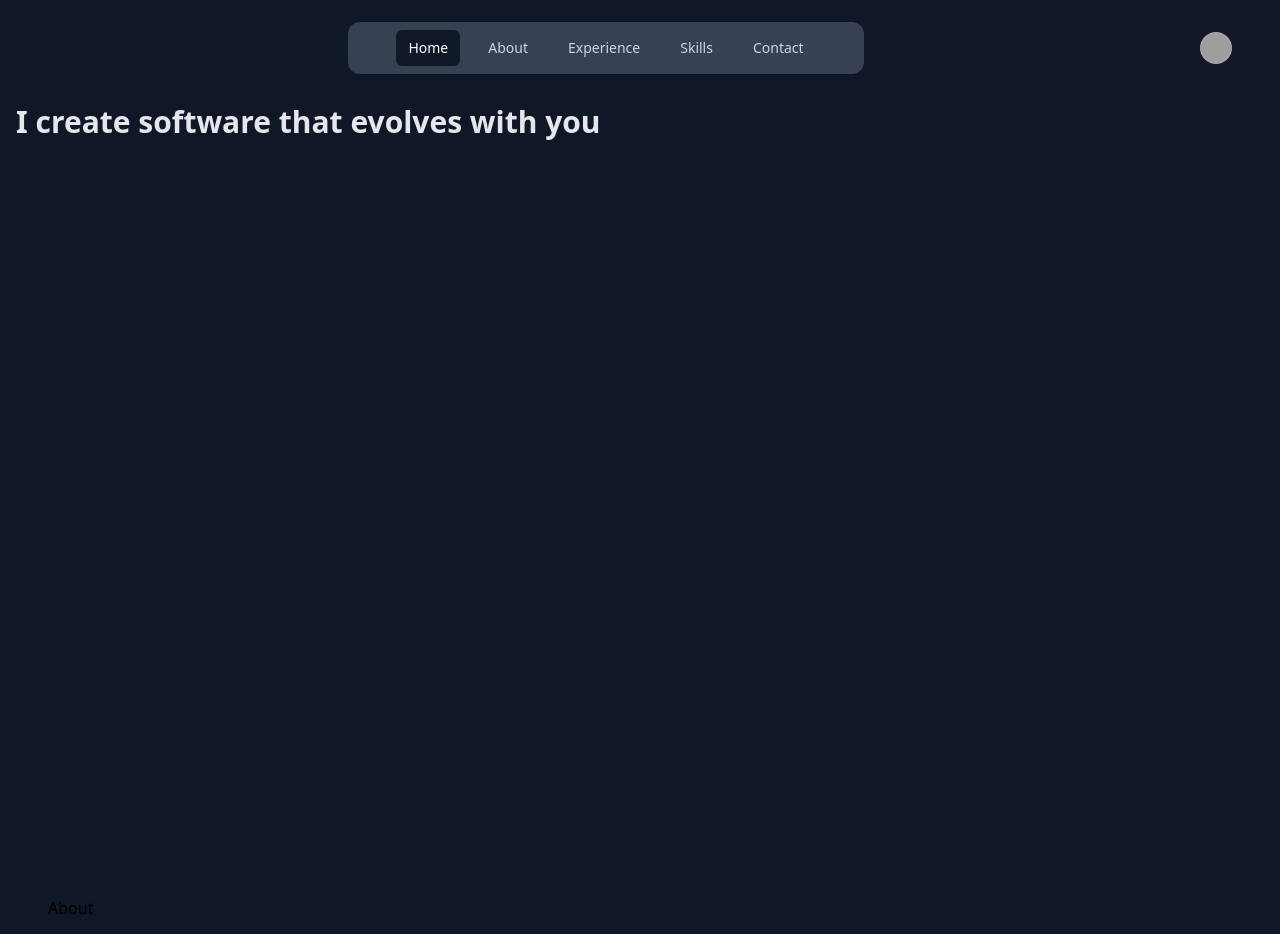
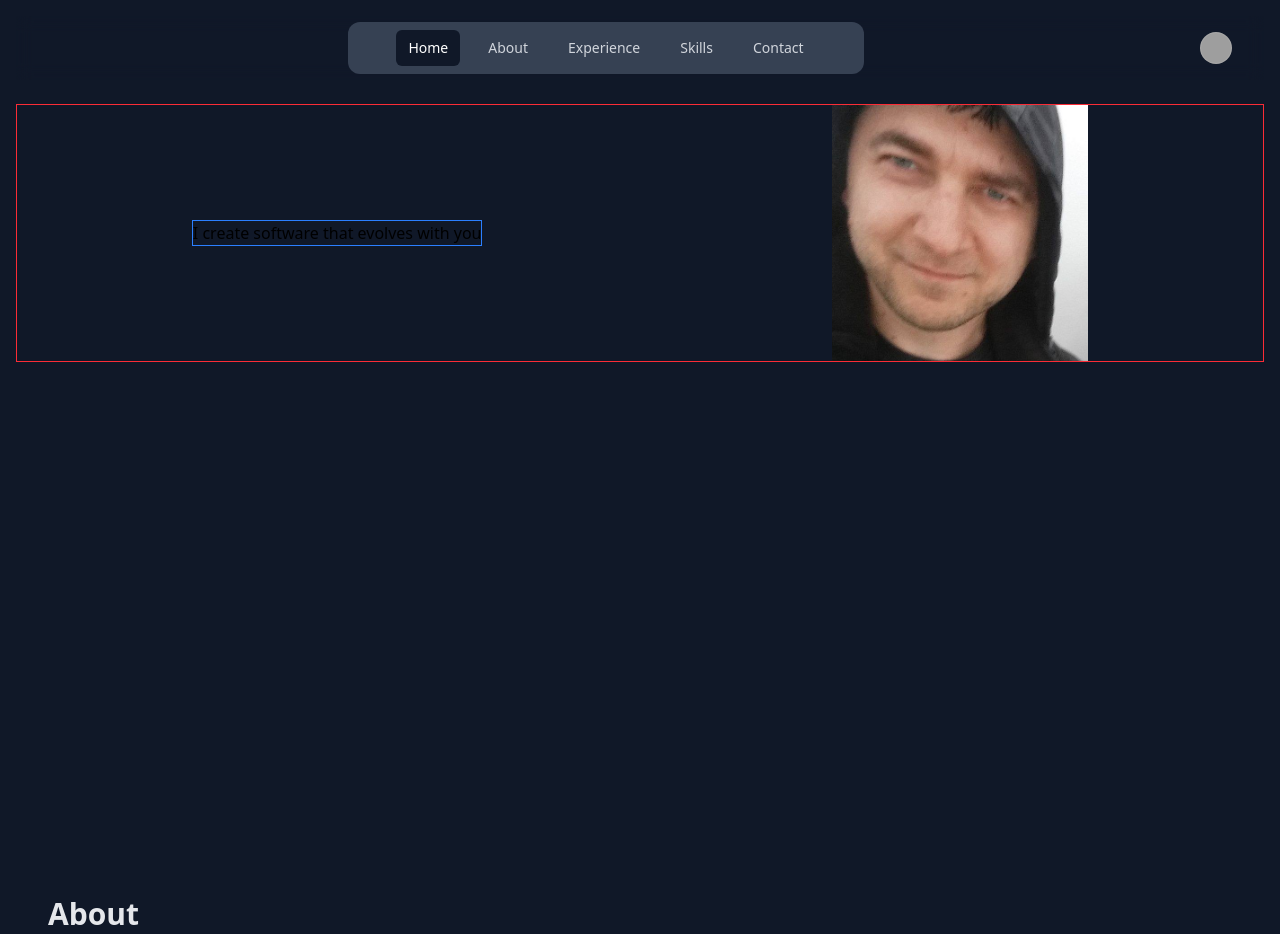
Before and after one commit to rlukawski/personal-website, a React (Vite) app: page /#home in a window 1280 px wide. Shown: the top 934 px of the page. Built offline with nearby package versions, Linux system fonts and the light colour scheme; grey boxes are pictures that could not be loaded.

Commit message:
fix styles

```diff
--- a/src/components/Home.tsx
+++ b/src/components/Home.tsx
@@ -1,9 +1,18 @@
+import authorImg from "../assets/author.jpg";
+
 export const Home = () => {
   return (
     <>
       <header id="home" className="header-box" />
-      <main className="h-192 header-text">
-        <p>I create software that evolves with you</p>
+      <main className="h-192">
+        <div className="flex w-full justify-around items-center border border-red-500">
+          <div className="h-full border border-blue-500">
+            <p>I create software that evolves with you</p>
+          </div>
+          <div className="w-64">
+            <img src={authorImg} alt="Rafał Łukawski" />
+          </div>
+        </div>
       </main>
     </>
   );
--- a/src/index.css
+++ b/src/index.css
@@ -3,7 +3,6 @@
 html {
   scroll-behavior: smooth;
 }
-
 
 @layer components {
   .header-text {
@@ -15,10 +14,10 @@ html {
   }
 
   .header-box {
-    @apply scroll-mt-16  px-8 pt-6 pb-4
+    @apply scroll-mt-16  px-8 pt-6 pb-4 text-gray-200 text-3xl font-bold;
   }
 
   .content-box {
-    @apply mx-auto max-w-7xl px-4 py-6 sm:px-6 lg:px-8 bg-gray-700 rounded-xl text-gray-300
+    @apply mx-auto max-w-7xl px-4 py-6 sm:px-6 lg:px-8 bg-gray-700 rounded-xl text-gray-300;
   }
 }
```
Also changed, not shown: src/assets/author.jpg (added).
